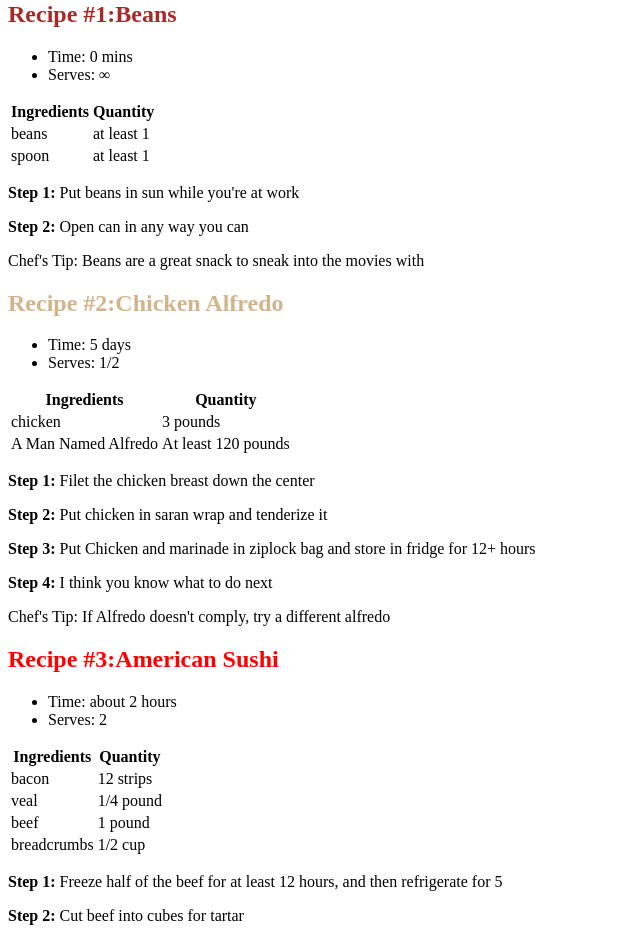
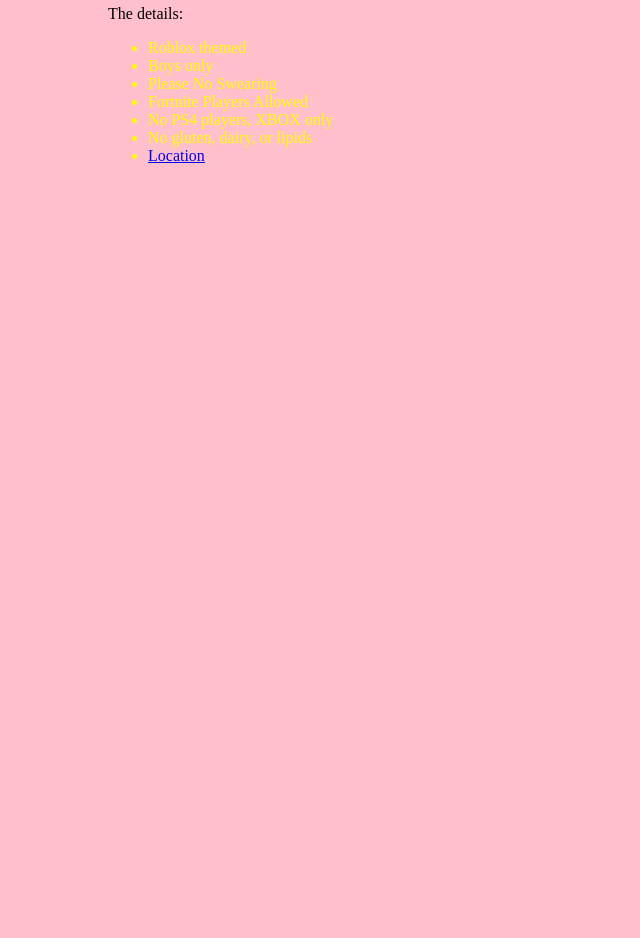
Before and after one commit to mteta3/mteta3.github.io, a plain HTML site: page index.html in a window 1280 px wide. Shown: the part 200-1138 px from the top of the page, without its empty margins (0-640 px from the left). After the commit the page ends 800 px from the top, so only its background shows below. Drawn offline with Linux system fonts and the light colour scheme.

Commit message:
Update index.html

```diff
--- a/index.html
+++ b/index.html
@@ -1,144 +1,33 @@
 <!DOCTYPE html>
 <html>
+    <div class="d">
     <head>
-        <title>Project: Recipe book</title>
         <meta charset="utf-8">
+        <title>Project: Event invite</title>
         <style>
-            #beans{color:brown;}
-            #CA{color:tan;}
-            #USA{color:red;}
-            body{align:middle;}
+            body{background-color:pink;}
+            .list{color:yellow;}
+            .header{color:red;}
+            .d{margin:100px;}
+            }
         </style>
     </head>
     <body>
 
-        <h1>Michael's Recipe Book</h1>
+        <h1 class="header">You're invited!</h1>
+        <h2 class="header">To Michael's 9th Birthday!</h2>
 
-        <h2>Contents:</h2>
-
-        <ol>
-            <li><a href="#beans">Recipe #1</a></li>
-            <li><a href="#CA">Recipe #2</a></li>
-            <li><a href="#USA">Recipe #3</a></li>
-        </ol>
-
-        <h2 id="beans">Recipe #1:Beans</h2>
-
-        <ul>
-            <li>Time: 0 mins</li>
-            <li>Serves: ∞</li>
+        <p>The details:</p>
+        <ul class = "list">
+            <li>Roblox themed</li>
+            <li>Boys only</li>
+            <li>Please No Swearing</li>
+            <li>Fortnite Players Allowed</li>
+            <li>No PS4 players, XBOX only</li>
+            <li>No gluten, dairy, or lipids</li>
+            <li><a href="https://www.google.com/maps/dir//50.4791969,-31.0001848/@41.0719154,-43.1290907,3z">Location</a></li>
         </ul>
 
-        <table>
-            <thead>
-                <tr>
-                    <th>Ingredients</th>
-                    <th>Quantity</th>
-                </tr>
-            </thead>
-            <tbody>
-                <tr>
-                    <td>beans
-                    <td>at least 1
-                </tr>
-                <tr>
-                    <td>spoon
-                    <td>at least 1
-                </tr>
-            </tbody>
-        </table>
-
-        <p><strong>Step 1:</strong> Put beans in sun while you're at work
-</p>
-        <p><strong>Step 2:</strong> Open can in any way you can
-</p>
-<p>Chef's Tip: Beans are a great snack to sneak into the movies with
-</p>
-
-<h2 id="CA">Recipe #2:Chicken Alfredo</h2>
-
-        <ul>
-            <li>Time: 5 days</li>
-            <li>Serves: 1/2</li>
-        </ul>
-
-        <table>
-            <thead>
-                <tr>
-                    <th>Ingredients</th>
-                    <th>Quantity</th>
-                </tr>
-            </thead>
-            <tbody>
-                <tr>
-                    <td>chicken
-                    <td>3 pounds
-                </tr>
-                <tr>
-                    <td>A Man Named Alfredo
-                    <td> At least 120 pounds
-                </tr>
-            </tbody>
-        </table>
-
-        <p><strong>Step 1:</strong> Filet the chicken breast down the center
-</p>
-        <p><strong>Step 2:</strong> Put chicken in saran wrap and tenderize it
-</p>
-<p><strong>Step 3:</strong> Put Chicken and marinade in ziplock bag and store in fridge for 12+ hours
-</p>
-<p><strong>Step 4:</strong> I think you know what to do next
-</p>
-<p>Chef's Tip: If Alfredo doesn't comply, try a different alfredo
-</p>
-
-<h2 id="USA">Recipe #3:American Sushi</h2>
-
-        <ul>
-            <li>Time: about 2 hours</li>
-            <li>Serves: 2</li>
-        </ul>
-
-        <table>
-            <thead>
-                <tr>
-                    <th>Ingredients</th>
-                    <th>Quantity</th>
-                </tr>
-            </thead>
-            <tbody>
-                <tr>
-                    <td>bacon
-                    <td>12 strips
-                </tr>
-                <tr>
-                    <td>veal
-                    <td>1/4 pound
-                </tr>
-                 <tr>
-                    <td>beef
-                    <td>1 pound
-                </tr>
-                <tr>
-                    <td>breadcrumbs
-                    <td>1/2 cup
-                </tr>
-            </tbody>
-        </table>
-
-        <p><strong>Step 1:</strong> Freeze half of the beef for at least 12 hours, and then refrigerate for 5
-</p>
-        <p><strong>Step 2:</strong> Cut beef into cubes for tartar
-</p>
-<p><strong>Step 3:</strong>form your veal, breadcrumbs, and remaining beef into balls
-</p>
-<p><strong>Step 4:</strong>put bacon strips and then meatballs into metal rings, and create a hole in the middle of the meatball so you can see through them, forming a ring of meat
-</p>
-<p><strong>Step 5:</strong>cook on a preheated cast iron skillet
-</p>
-<p><strong>Step 6:</strong> Put the tartar into the middle of the ring
-</p>
-<p>Chef's Tip: if you want to get really american, deep fry the whole thing!
-</p>
     </body>
+    </div>
 </html>
```
